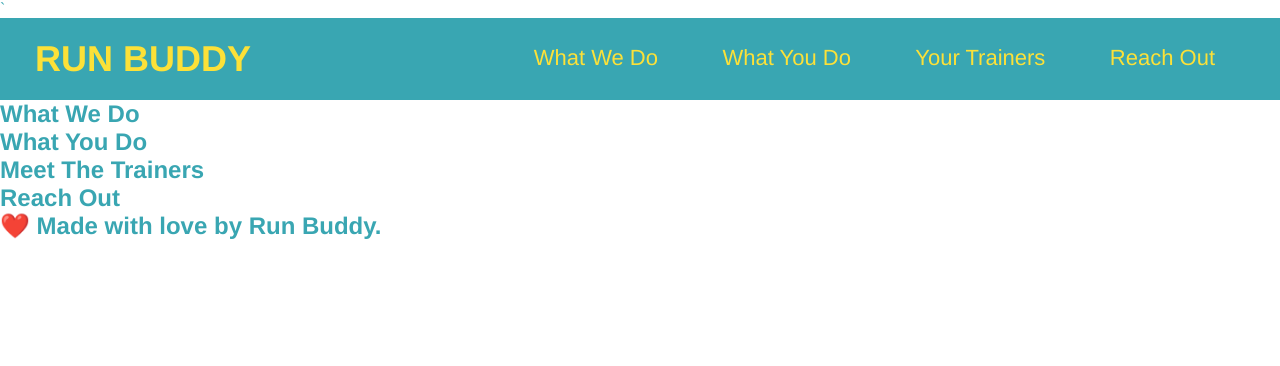
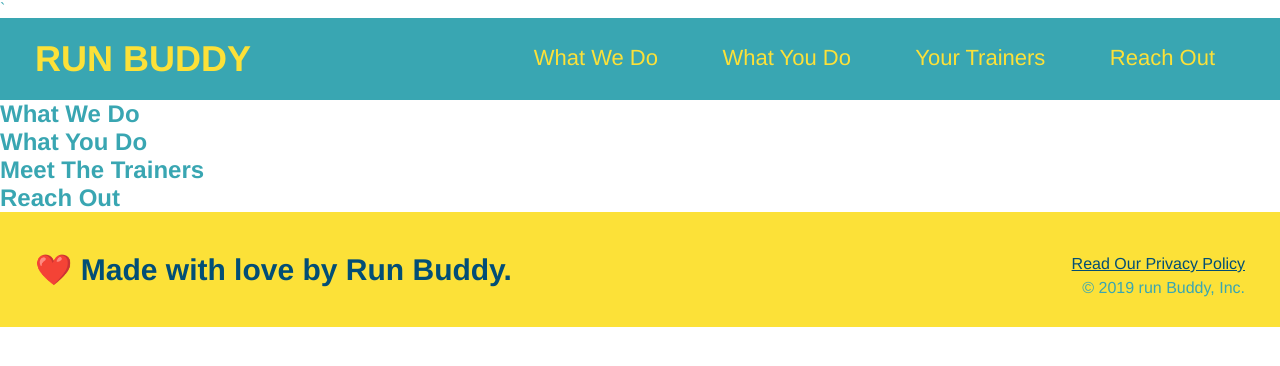
Before and after one commit to CannibalClarence/run_buddy, a plain HTML site: page index.html in a window 1280 px wide. Drawn offline with Linux system fonts and the light colour scheme.

Commit message:
finished styling the header and footer for run-buddy

```diff
--- a/assets/css/style.css
+++ b/assets/css/style.css
@@ -1,6 +1,7 @@
 * {
     margin: 0;
     padding: 0;
+    box-sizing: border-box;
 }
 /*body style and color */
 body {
@@ -47,3 +48,26 @@ header h1 {
     margin: 0;
     display: inline;
 }
+/* footer style */
+footer {
+    background: #fce138;
+    width: 100%;
+    padding: 40px 35px;
+}
+/* footer h2 style */
+footer h2 {
+    display: inline;
+    color: #024e76;
+    font-size: 30px;
+    margin: 0;
+}
+/* footer div style */
+footer div {
+    float: right;
+    line-height: 1.5;
+    text-align: right;
+}
+/* footer a style */
+footer a {
+    color: #024e76;
+}
--- a/index.html
+++ b/index.html
@@ -59,6 +59,10 @@
     <!-- Footer -->
     <footer>
         <h2>❤️ Made with love by Run Buddy.</h2>
-    </footer>
+            <div>
+                <a href="#"> Read Our Privacy Policy</a><br />
+                &copy; 2019 run Buddy, Inc.
+            </div>
+        </footer>
     </body>
 </html>
```
